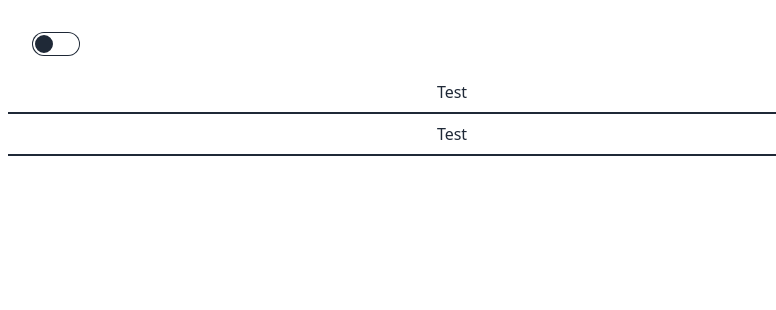
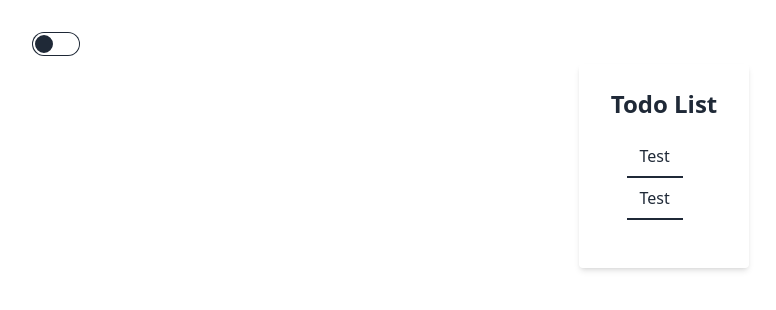
Before and after one commit to Bepixeled/todo-react, a React (Vite) app: page / in a window 1280 px wide. Shown: the top 310 px of the page, without its empty margins (40-816 px from the left). Built offline with nearby package versions, Linux system fonts and the light colour scheme.

Commit message:
Add TodoList component

```diff
--- a/src/App.jsx
+++ b/src/App.jsx
@@ -1,7 +1,7 @@
-import { useState } from 'react'
-import React from 'react'
-import './App.css'
-
+import { useState } from "react";
+import React from "react";
+import "./App.css";
+import TodoList from "./components/TodoList";
 
 function App() {
   const [count, setCount] = useState(0);
@@ -27,20 +27,46 @@ function App() {
       <div className="flex" onClick={handleClick}>
         <div className="flex-initial w-32 font-bold underline decoration-sky-500 text-black dark:text-yellow-300">
           <label className="cursor-pointer grid place-items-center">
-            <input type="checkbox" value="synthwave" className="toggle theme-controller bg-base-content row-start-1 col-start-1 col-span-2" />
-            <svg className="col-start-1 row-start-1 stroke-base-100 fill-base-100" xmlns="http://www.w3.org/2000/svg" width="14" height="14" viewBox="0 0 24 24" fill="none" stroke="currentColor" strokeWidth="2" strokeLinecap="round" strokeLinejoin="round"><circle cx="12" cy="12" r="5" /><path d="M12 1v2M12 21v2M4.2 4.2l1.4 1.4M18.4 18.4l1.4 1.4M1 12h2M21 12h2M4.2 19.8l1.4-1.4M18.4 5.6l1.4-1.4" /></svg>
-            <svg className="col-start-2 row-start-1 stroke-base-100 fill-base-100" xmlns="http://www.w3.org/2000/svg" width="14" height="14" viewBox="0 0 24 24" fill="none" stroke="currentColor" strokeWidth="2" strokeLinecap="round" strokeLinejoin="round"><path d="M21 12.79A9 9 0 1 1 11.21 3 7 7 0 0 0 21 12.79z"></path></svg>
+            <input
+              type="checkbox"
+              value="synthwave"
+              className="toggle theme-controller bg-base-content row-start-1 col-start-1 col-span-2"
+            />
+            <svg
+              className="col-start-1 row-start-1 stroke-base-100 fill-base-100"
+              xmlns="http://www.w3.org/2000/svg"
+              width="14"
+              height="14"
+              viewBox="0 0 24 24"
+              fill="none"
+              stroke="currentColor"
+              strokeWidth="2"
+              strokeLinecap="round"
+              strokeLinejoin="round"
+            >
+              <circle cx="12" cy="12" r="5" />
+              <path d="M12 1v2M12 21v2M4.2 4.2l1.4 1.4M18.4 18.4l1.4 1.4M1 12h2M21 12h2M4.2 19.8l1.4-1.4M18.4 5.6l1.4-1.4" />
+            </svg>
+            <svg
+              className="col-start-2 row-start-1 stroke-base-100 fill-base-100"
+              xmlns="http://www.w3.org/2000/svg"
+              width="14"
+              height="14"
+              viewBox="0 0 24 24"
+              fill="none"
+              stroke="currentColor"
+              strokeWidth="2"
+              strokeLinecap="round"
+              strokeLinejoin="round"
+            >
+              <path d="M21 12.79A9 9 0 1 1 11.21 3 7 7 0 0 0 21 12.79z"></path>
+            </svg>
           </label>
         </div>
-      </div >
-      <div>
-        <ol className='justify-center flex-col items-center m-4'>
-          <li className='p-2 dark:bg-gray-700 border-b-2 border-solid dark:border-blue-200 bg-gray-200 border-gray-700 w-9/12 '>Test</li>
-          <li className='p-2 dark:bg-gray-700 border-b-2 border-solid dark:border-blue-200 bg-gray-200 border-gray-700 w-9/12 '>Test</li>
-        </ol>
+        <TodoList />
       </div>
     </>
   );
 }
 
-export default App
+export default App;
--- /dev/null
+++ b/src/components/TodoList.jsx
@@ -0,0 +1,22 @@
+import React from "react";
+
+const TodoList = () => {
+  return (
+    <div className="max-w-lg mx-auto mt-8">
+      <div className="bg-white shadow-md rounded px-8 pt-6 pb-8 mb-4">
+        <h2 className="text-2xl font-bold mb-4">Todo List</h2>
+
+        <ol className="justify-center flex-col items-center m-4">
+          <li className="p-2 dark:bg-gray-700 border-b-2 border-solid dark:border-blue-200 bg-gray-200 border-gray-700 w-9/12 ">
+            Test
+          </li>
+          <li className="p-2 dark:bg-gray-700 border-b-2 border-solid dark:border-blue-200 bg-gray-200 border-gray-700 w-9/12 ">
+            Test
+          </li>
+        </ol>
+      </div>
+    </div>
+  );
+};
+
+export default TodoList;
```
